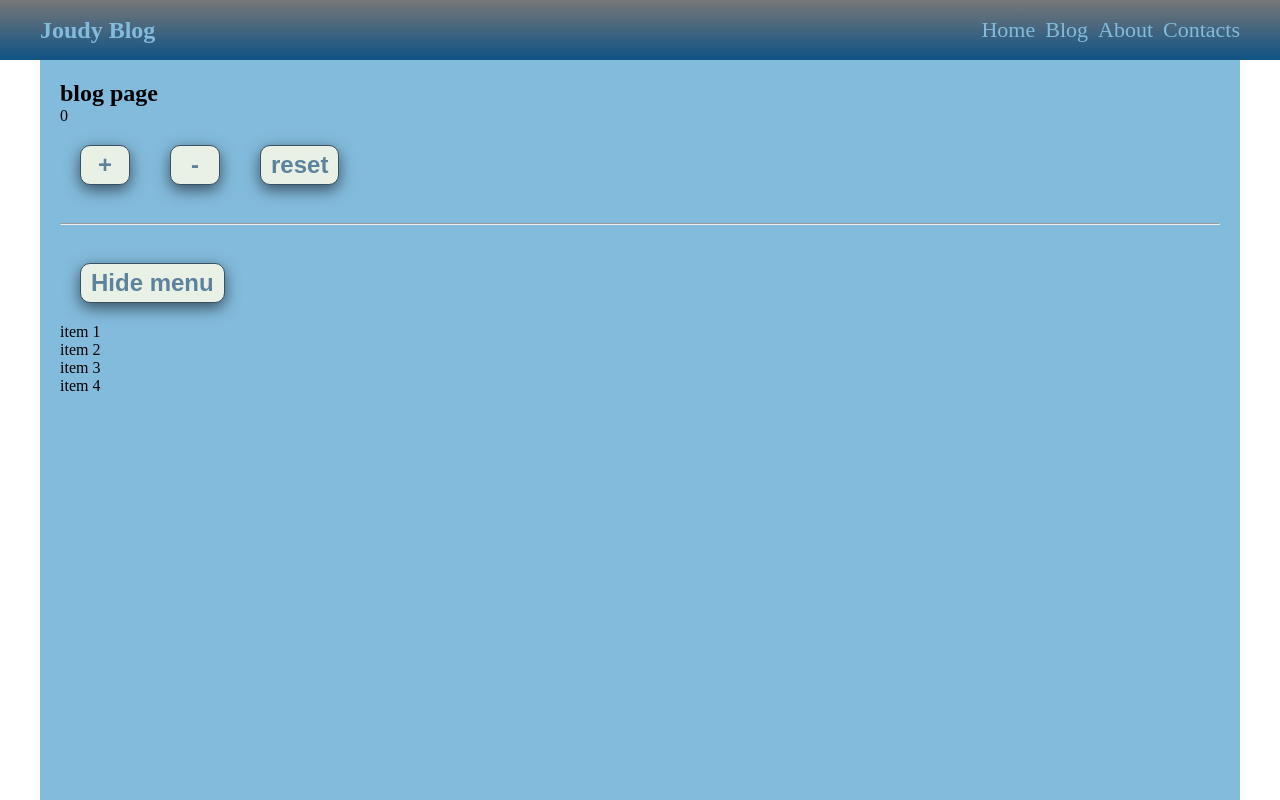
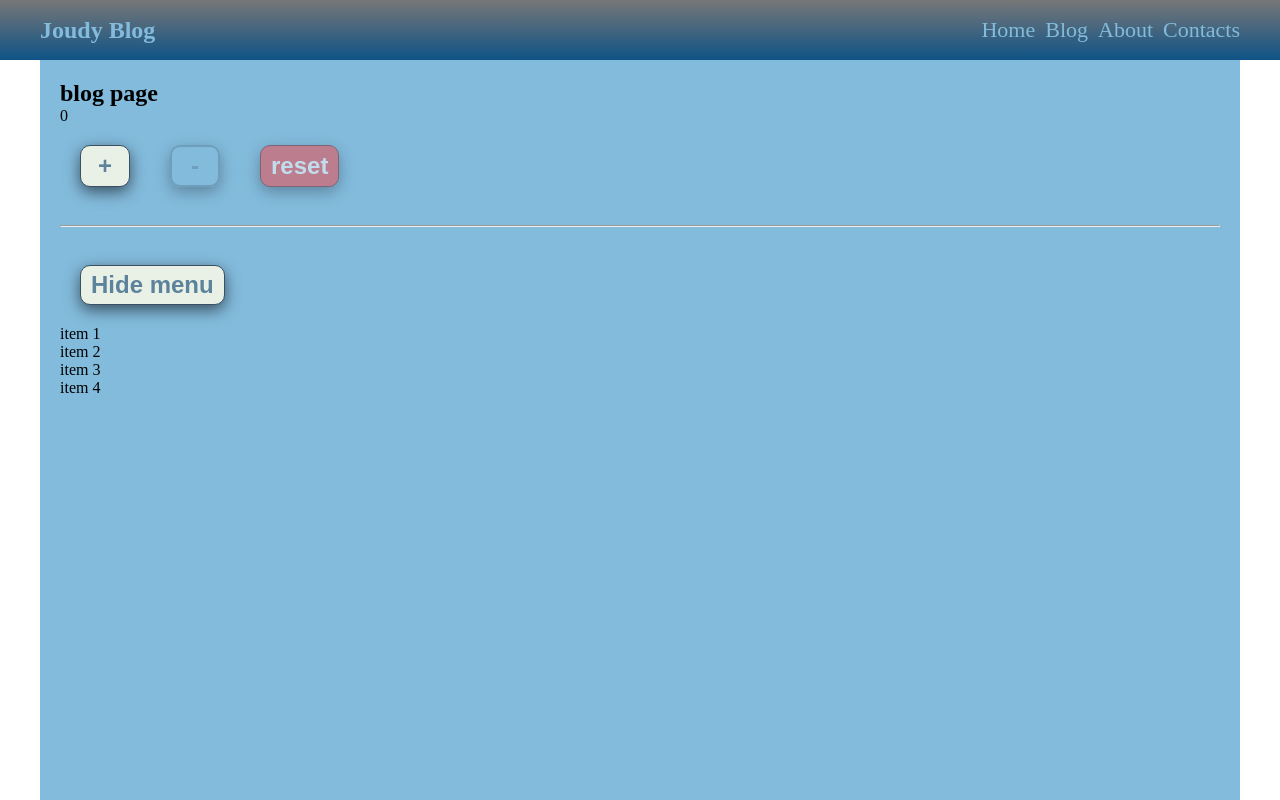
Before and after one commit to joudyjoudy/joudy-blog, a Next.js app: page /blog in a window 1280 px wide. Built offline with nearby package versions, Linux system fonts and the light colour scheme.

Commit message:
add new updates

```diff
--- a/src/Components/Navbar/Navbar.jsx
+++ b/src/Components/Navbar/Navbar.jsx
@@ -19,7 +19,9 @@ export default function Navbar(){
             <NavLink href="/about" text="About" hideNavList={hideNavList} />
             <NavLink href="/contacts" text="Contacts" hideNavList={hideNavList} />
         </ul>
-        <button onClick={toggleNavList} className={classes["menu-button"]} aria-label="menu">
+        <button onClick={toggleNavList}
+                className={classes["menu-button"]}
+                aria-label="menu">
             <span></span>
             <span></span>
             <span></span>
--- /dev/null
+++ b/src/Components/UiElements/Button.jsx
@@ -0,0 +1,30 @@
+import Link from "next/link";
+import styles from "./Button.module.css";
+
+export default function Button({
+  children,
+  onClick,
+  danger,
+  outline,
+  href,
+  className,
+  disable,
+}) {
+  const classN = `
+    ${styles.button} ${danger ? styles.danger : ""} ${outline ? styles.outline : ""} ${className ? className : ""} ${disable ? styles.disable : ""}
+  `;
+
+  if (href)
+    return (
+      <Link href={href} className={classN}>
+        {children}
+      </Link>
+    );
+
+
+  return (
+    <button onClick={onClick} className={classN} disabled={disable}>
+      {children}
+    </button>
+  );
+}
--- /dev/null
+++ b/src/Components/UiElements/Button.module.css
@@ -0,0 +1,33 @@
+.button {
+   cursor: pointer;
+  min-width: 50px;
+  color: #5c839b;
+  background-color: #e9f1e7;
+  border: 1px solid #395162;
+  margin: 20px;
+  padding: 5px 10px;
+  font-size: x-large;
+  font-weight: bolder;
+  border-radius: 10px;
+  box-shadow: #395162 0px 5px 15px;
+  gap: 10px;
+}
+.danger {
+  background-color: #f54242;
+  color: white;
+  border: 1px solid #7a1212;
+}
+.outline{
+  background-color: transparent;
+  color: #5c839b;
+  border: 2px solid #5c839b;
+}
+.outline:hover {
+  opacity: 1;
+  background-color: #749fb9;
+  color: white;
+}
+.disable {
+  opacity: 0.5;
+  cursor: not-allowed;
+}
--- a/src/app/blog/page.jsx
+++ b/src/app/blog/page.jsx
@@ -1,7 +1,7 @@
 "use client"
-
 import { useState } from "react"
 import classes from "./page.module.css"
+import Button from "@/Components/UiElements/Button"
 export default function BlogPage(){
     const [counter, setCounter] = useState(0)
     const [showList, setShowList] = useState(true)
@@ -22,16 +22,18 @@ export default function BlogPage(){
         <h2>blog page</h2>
         <div>
         <p>{counter}</p>
-        <button onClick={increaseCounter}>+</button>
-        <button onClick={decreaseCounter}>-</button>
-        <button onClick={resetCounter}>reset</button>
+        <section className={classes['actions']}>
+            <Button onClick={increaseCounter} disable={counter >= 10}>+</Button>
+        <Button onClick={decreaseCounter} outline disable={counter <= 0}>-</Button>
+        <Button onClick={resetCounter} danger disable={counter === 0}>reset</Button>
+        </section>
         </div>
         <br />
         <hr />
         <br />
 
         <div>
-            <button onClick={toggleMenu}>{showList ? "Hide" : "Show"} menu</button>
+            <Button onClick={toggleMenu} danger={!showList}>{showList ? "Hide" : "Show"} menu</Button>
             {showList && (<ul className={`${classes['list']}
                 ${!showList ? classes['hide-list'] : ''}`}>
                 <li>item 1</li>
--- a/src/app/blog/page.module.css
+++ b/src/app/blog/page.module.css
@@ -7,3 +7,7 @@
     visibility: hidden;
     opacity: 0;
 }
+.actions{
+    display: flex;
+
+}
--- a/src/app/globals.css
+++ b/src/app/globals.css
@@ -22,22 +22,9 @@ a {
 ul{
   list-style: none;
 }
-button{
-  cursor: pointer;
-  min-width: 50px;
-  color: #5c839b;
-  background-color: #e9f1e7;
-  border: 1px solid #395162;
-  margin: 20px;
-  padding: 5px 10px;
-  font-size: x-large;
-  font-weight: bolder;
-  border-radius: 10px;
-  box-shadow: #395162 0px 5px 15px;
-}
+
 
 .main{
-
   overflow-y: auto;
   transform: translateY(60px);
 }
--- a/src/app/layout.js
+++ b/src/app/layout.js
@@ -1,7 +1,5 @@
 import Navbar from "@/Components/Navbar/Navbar";
 import "./globals.css";
-
-
 
 export const metadata = {
   title: "Create Next App",
```
Also changed, not shown: src/app/page.jsx (+6 -1 lines).
